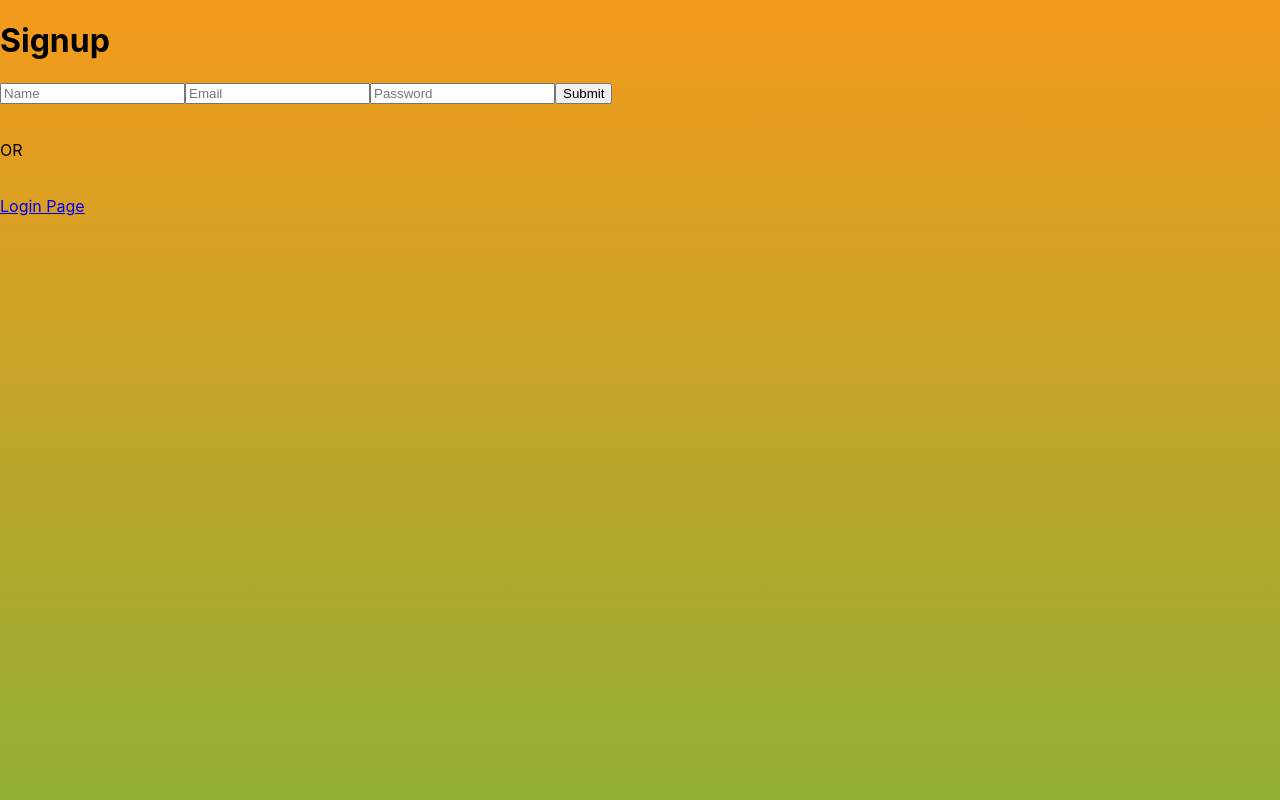
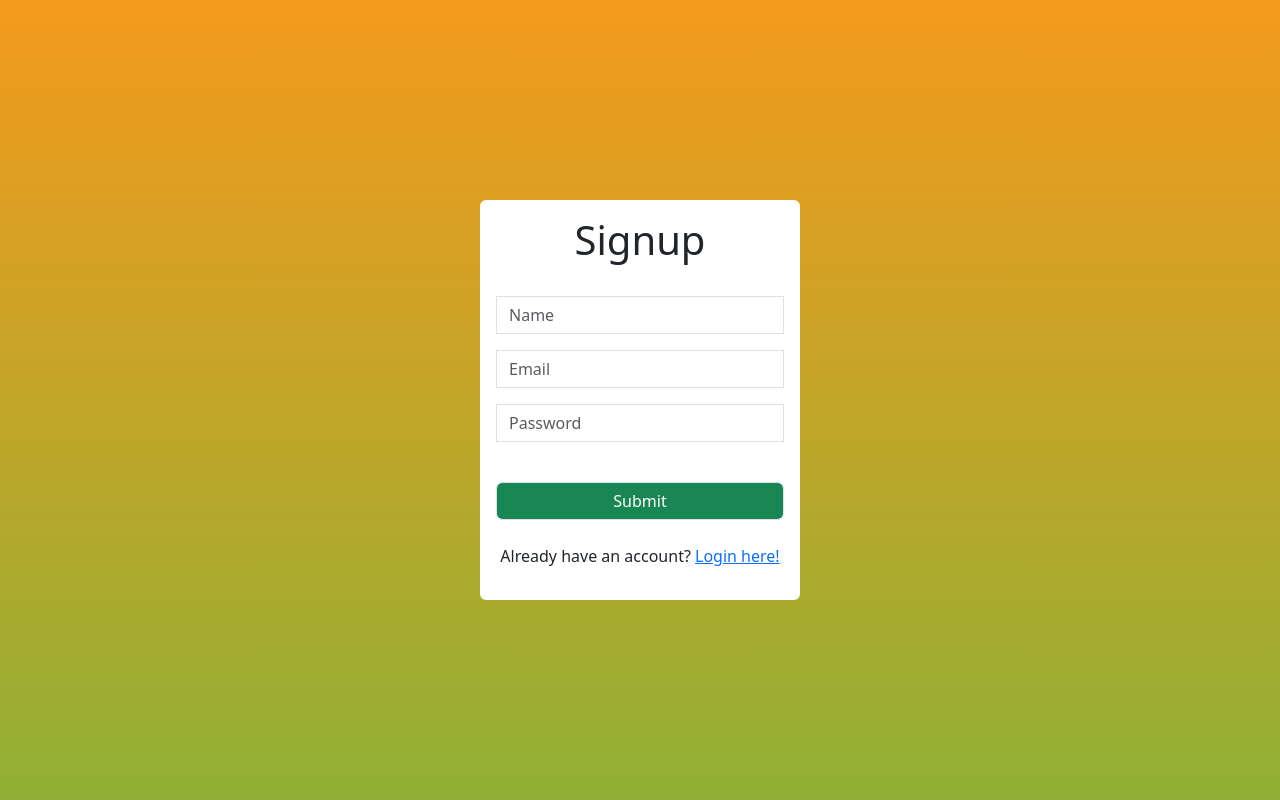
Before and after one commit to MealMentors/MealMentor, a React (Create React App) app: page /signup in a window 1280 px wide. Shown: the top 800 px of the page. Built offline with nearby package versions, Linux system fonts and the light colour scheme.

Commit message:
styling to login and sign up pages

```diff
--- a/package.json
+++ b/package.json
@@ -7,6 +7,7 @@
     "@testing-library/react": "^13.4.0",
     "@testing-library/user-event": "^13.5.0",
     "axios": "^1.6.8",
+    "bootstrap": "^5.3.3",
     "cors": "^2.8.5",
     "mongodb": "^6.5.0",
     "mongoose": "^8.2.3",
--- a/src/Components/Home.js
+++ b/src/Components/Home.js
@@ -1,5 +1,7 @@
 import React from "react"
-import {useLocation, useNavigate} from 'react-router-dom';
+import {useLocation} from 'react-router-dom';
+import "bootstrap/dist/css/bootstrap.min.css";
+
 
 function Home (){
     const location=useLocation()
@@ -7,7 +9,7 @@ function Home (){
     return (
         <div className="homepage">
 
-            <h1>Hello {location.state.id} and welcome to the home</h1>
+            <h1>Hello {location.state.id} and welcome to the homepage</h1>
 
         </div>
     )
--- a/src/Components/Login.js
+++ b/src/Components/Login.js
@@ -1,39 +1,40 @@
-import React, { useEffect, useState } from "react"
+import React, { useState } from "react"
 import axios from "axios"
 import { useNavigate, Link } from "react-router-dom"
+import "bootstrap/dist/css/bootstrap.min.css";
 
 
 function Login() {
 
-    const history=useNavigate();
+    const history = useNavigate();
 
-    const [email,setEmail]=useState('')
-    const [name]=useState('')
-    const [password,setPassword]=useState('')
+    const [email, setEmail] = useState('')
+    const [name] = useState('')
+    const [password, setPassword] = useState('')
 
-    async function submit(e){
+    async function submit(e) {
         e.preventDefault();
 
-        try{
+        try {
 
-            await axios.post("http://localhost:8000/",{
-                email,name,password
+            await axios.post("http://localhost:8000/", {
+                email, name, password
             })
-            .then(res=>{
-                if(res.data=="exist"){
-                    history("/home",{state:{id:email}})
+                .then(res => {
+                    if (res.data === "exist") {
+                        history("/home", { state: { id: email } })
                     }
-                else if(res.data=="notexist"){
+                    else if (res.data === "notexist") {
                         alert("User have not sign up")
                     }
                 })
-            .catch(e=>{
+                .catch(e => {
                     alert("wrong details")
                     console.log(e);
                 })
 
         }
-        catch(e){
+        catch (e) {
             console.log(e);
 
         }
@@ -42,23 +43,30 @@ function Login() {
 
 
     return (
+        <div className="d-flex justify-content-center align-items-center bg-primary.bg-gradient vh-100">
+            <div className="bg-white p-3 rounded w-25">
                 <div className="login">
 
-            <h1>Login</h1>
+                    <h1 className="d-flex justify-content-center">Login</h1><br></br>
 
                     <form action="POST">
-                <input type="email" onChange={(e) => { setEmail(e.target.value) }} placeholder="Email"  />
-                <input type="password" onChange={(e) => { setPassword(e.target.value) }} placeholder="Password"  />
-                <input type="submit" onClick={submit} />
+                        <div className="mb-3">
+                            <input type="email" className="form-control rounded-0" onChange={(e) => { setEmail(e.target.value) }} placeholder="Email" name="" id="" />
+                        </div>
+                        <div className="mb-3">
+                            <input type="password" className="form-control rounded-0" onChange={(e) => { setPassword(e.target.value) }} placeholder="Password" name="" id="" />
+                        </div>
+                        <br></br>
+                        <input type="submit" className="form-control bg-success text-white" onClick={submit} />
 
                     </form>
-
-            <br />
-            <p>OR</p>
                     <br />
 
-            <Link to="/signup">Signup Page</Link>
 
+                    <p id="loginlink">No account? <Link to="/signup">Sign up here!</Link></p>
+
+                </div>
+            </div>
         </div>
     )
 }
--- a/src/Components/Signup.js
+++ b/src/Components/Signup.js
@@ -1,40 +1,41 @@
-import React, { useEffect, useState } from "react"
-import axios from "axios"
-import { useNavigate, Link } from "react-router-dom"
+import React, { useState } from "react";
+import axios from "axios";
+import { useNavigate, Link } from "react-router-dom";
+import "bootstrap/dist/css/bootstrap.min.css";
 
 
 function Login() {
-    const history=useNavigate();
+    const history = useNavigate();
 
 
-    const [email,setEmail]=useState('')
-    const [name]=useState('')
-    const [password,setPassword]=useState('')
+    const [email, setEmail] = useState('')
+    const [name, setName] = useState('')
+    const [password, setPassword] = useState('')
 
-    async function submit(e){
+    async function submit(e) {
         e.preventDefault();
 
-        try{
+        try {
 
-            await axios.post("http://localhost:8000/signup",{
-                email,name,password
+            await axios.post("http://localhost:8000/signup", {
+                email, name, password
             })
-            .then(res=>{
-                if(res.data=="exist"){
+                .then(res => {
+                    if (res.data === "exist") {
                         alert("User already exists")
                     }
-                else if(res.data=="notexist"){
-                    history("/home",{state:{id:email}})
+                    else if (res.data === "notexist") {
+                        history("/home", { state: { id: email } })
 
                     }
                 })
-            .catch(e=>{
+                .catch(e => {
                     alert("wrong details")
                     console.log(e);
                 })
 
         }
-        catch(e){
+        catch (e) {
             console.log(e);
 
         }
@@ -43,24 +44,33 @@ function Login() {
 
 
     return (
-        <div className="login">
+        <div className="d-flex justify-content-center align-items-center bg-primary.bg-gradient vh-100">
+            <div className="bg-white p-3 rounded w-25">
+                <div className="signup">
 
-            <h1>Signup</h1>
+                    <h1 className="d-flex justify-content-center">Signup</h1><br></br>
 
                     <form action="POST">
-                <input type="Name" onChange={(e) => { setEmail(e.target.value) }} placeholder="Name"  />
-                <input type="email" onChange={(e) => { setEmail(e.target.value) }} placeholder="Email"  />
-                <input type="password" onChange={(e) => { setPassword(e.target.value) }} placeholder="Password" />
-                <input type="submit" onClick={submit} />
+                        <div className="mb-3">
+                            <input type="Name" className="form-control rounded-0" onChange={(e) => { setName(e.target.value) }} placeholder="Name" />
+                        </div>
+                        <div className="mb-3">
+                            <input type="email" className="form-control rounded-0" onChange={(e) => { setEmail(e.target.value) }} placeholder="Email" />
+                        </div>
+                        <div className="mb-3">
+                            <input type="password" className="form-control rounded-0" onChange={(e) => { setPassword(e.target.value) }} placeholder="Password" />
+                        </div>
+                        <br></br>
+                        <input type="submit" className="form-control bg-success text-white" onClick={submit} />
 
                     </form>
 
                     <br />
-            <p>OR</p>
-            <br />
 
-            <Link to="/">Login Page</Link>
+                    <p id="loginlink">Already have an account? <Link to="/" className="justify-content-center">Login here!</Link></p>
 
+                </div>
+            </div>
         </div>
     )
 }
--- a/src/index.css
+++ b/src/index.css
@@ -13,3 +13,7 @@ code {
   font-family: source-code-pro, Menlo, Monaco, Consolas, 'Courier New',
     monospace;
 }
+
+#loginlink {
+  text-align: center;
+}
```
Also changed, not shown: 2 other files (tests, documents, lock files or other folders). Lines whose indentation alone changed are shown as unchanged.
